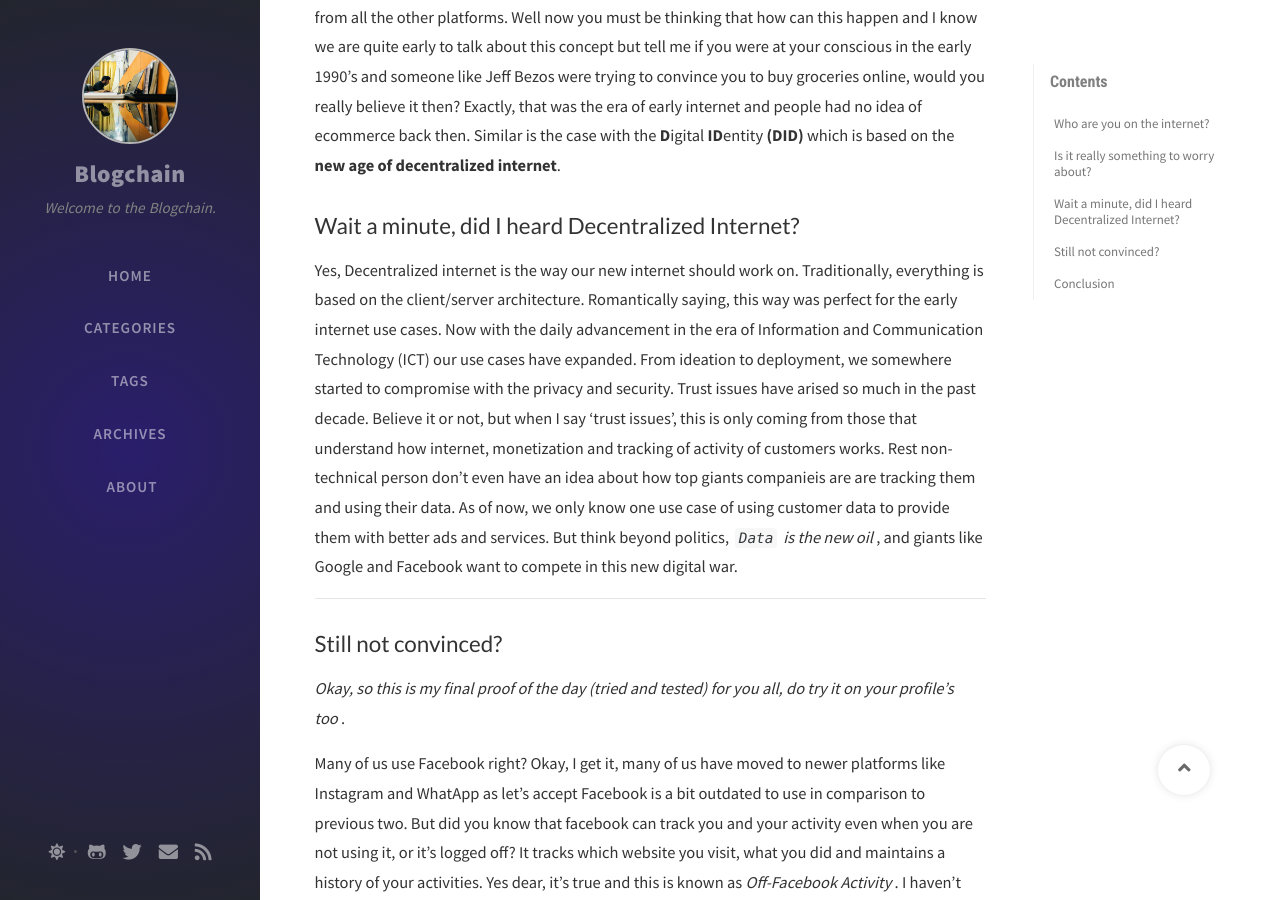
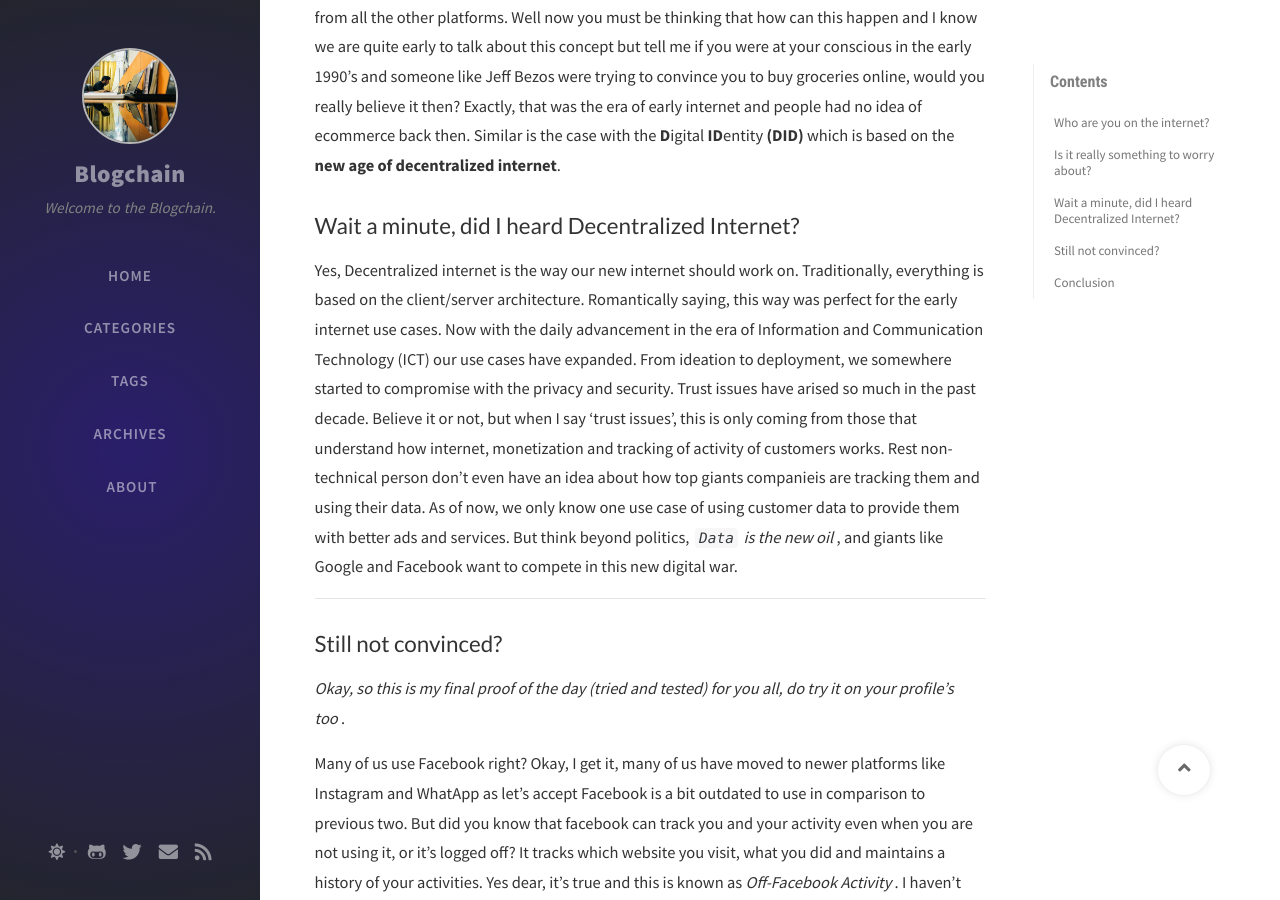
Before and after one commit to mohdmajidakhtar/blogchain, a Jekyll site: the page built from _posts/2020-05-11-why-need-a-blockchain.md, in a window 1280 px wide and 900 px high, scrolled down 656 px. Built offline with Jekyll 4.4.1, drawn with Linux system fonts in a browser that asks for light colours; nearby versions of some CDN libraries; comment, search, counter and statistics services are not loaded.

```diff
--- a/_config.yml
+++ b/_config.yml
@@ -51,7 +51,7 @@ timezone: Asia/Kolkata
 
 google_analytics:
   # Fill with your Google Analytics ID
-  id: ''
+  id: 'UA-166882118-1'
   # The Google Analytics pageviews switch.
 
   pv:
--- a/_posts/2020-05-11-why-need-a-blockchain.md
+++ b/_posts/2020-05-11-why-need-a-blockchain.md
@@ -16,7 +16,7 @@ Well, we see many options before us like instagram, linkedIn, facebook, whatsapp
 
 ## Wait a minute, did I heard Decentralized Internet?
 
-Yes, Decentralized internet is the way our new internet should work on. Traditionally, everything is based on the client/server architecture. Romantically saying, this way was perfect for the early internet use cases. Now with the daily advancement in the era of Information and Communication Technology (ICT) our use cases have expanded. From ideation to deployment, we somewhere started to compromise with the privacy and security. Trust issues have arised so much in the past decade. Believe it or not, but when I say 'trust issues', this is only coming from those that understand how internet, monetization and tracking of activity of customers works. Rest non-technical person don't even have an idea about how top giants companieis are are tracking them and using their data. As of now, we only know one use case of using customer data to provide them with better ads and services. But think beyond politics, *`Data` is the new oil*, and giants like Google and Facebook want to compete in this new digital war.
+Yes, Decentralized internet is the way our new internet should work on. Traditionally, everything is based on the client/server architecture. Romantically saying, this way was perfect for the early internet use cases. Now with the daily advancement in the era of Information and Communication Technology (ICT) our use cases have expanded. From ideation to deployment, we somewhere started to compromise with the privacy and security. Trust issues have arised so much in the past decade. Believe it or not, but when I say 'trust issues', this is only coming from those that understand how internet, monetization and tracking of activity of customers works. Rest non-technical person don't even have an idea about how top giants companieis are tracking them and using their data. As of now, we only know one use case of using customer data to provide them with better ads and services. But think beyond politics, *`Data` is the new oil*, and giants like Google and Facebook want to compete in this new digital war.
 
 ***
 
```
